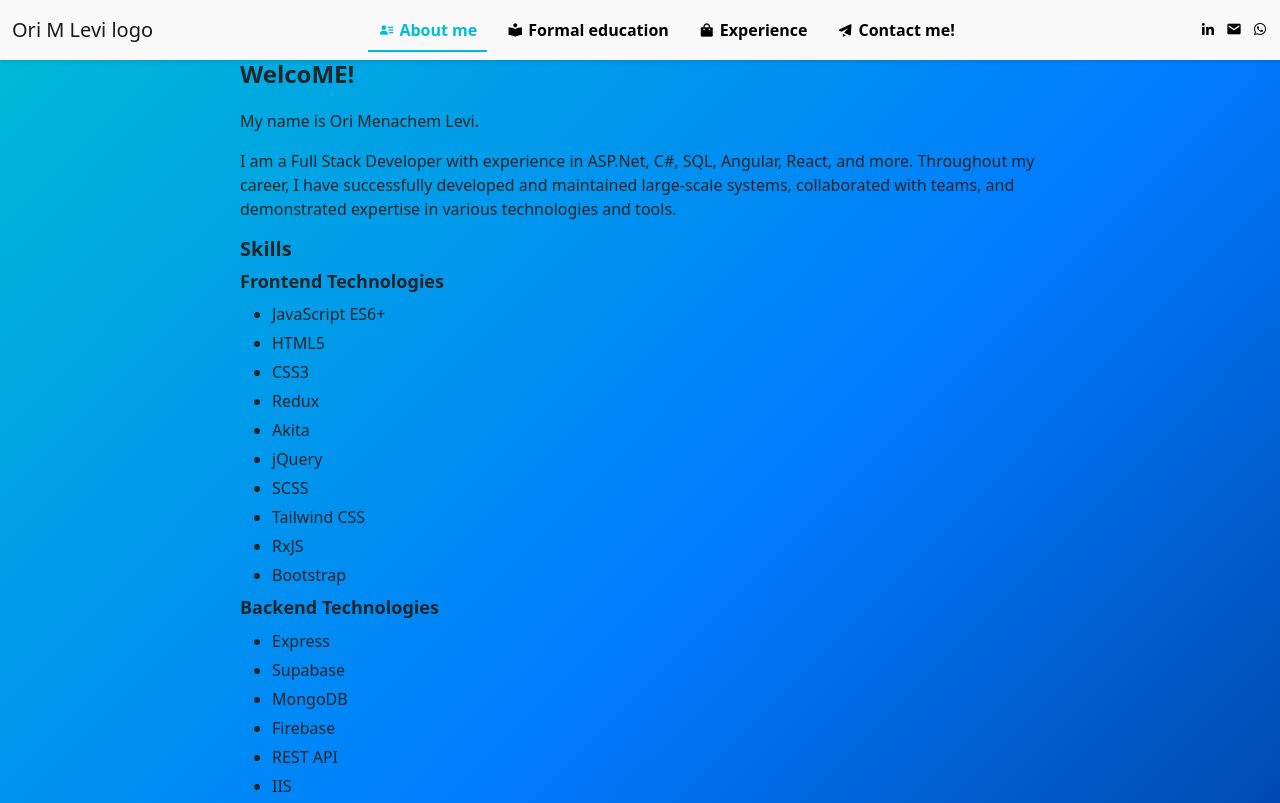
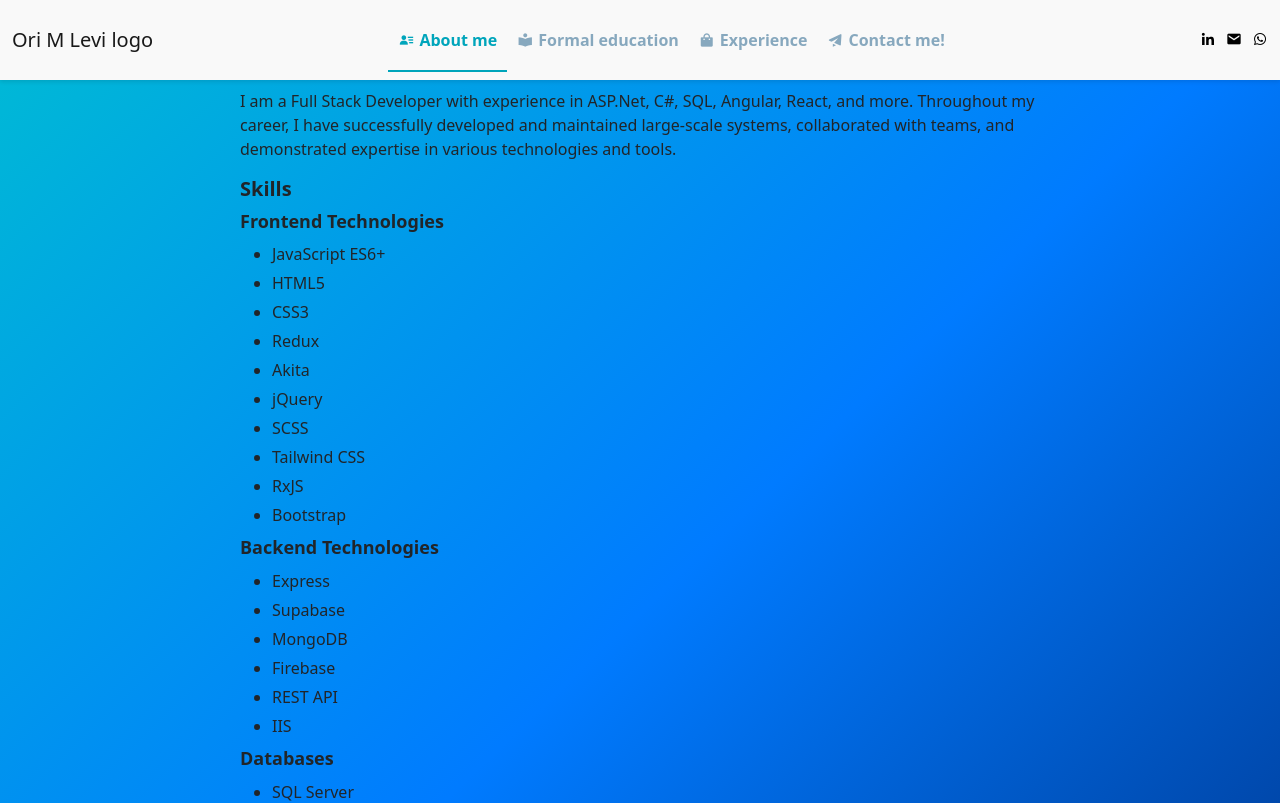
Before and after one commit to oriML/portfoliogular, an Angular app: page /about-me in a window 1280 px wide. Shown: the top 803 px of the page. Built offline with nearby package versions, Linux system fonts and the light colour scheme.

Commit message:
center nav tabs

```diff
--- a/src/app/layout/header/header.component.scss
+++ b/src/app/layout/header/header.component.scss
@@ -1,6 +1,6 @@
 $soft-white: #f9f9f9;
 $shadow-color: rgba(0, 0, 0, 0.1);
-$link-active-color: #00bcd4;
+$link-active-color: #00a5bb;
 $link-active-border-width: 2px;
 $link-hover-transition-duration: 1.5s;
 $link-active-transition-duration: 0.5s;
@@ -9,22 +9,27 @@ $link-inactive-transition-duration: 1.2s;
 .navbar {
     background-color: $soft-white;
     box-shadow: 0 2px 4px $shadow-color;
+    position: fixed;
+    top: 0;
+    left: 0;
+    right: 0;
 
     &-brand {
         margin-right: auto;
     }
 
     &-nav {
+        width: 100%;
+        border: none;
         justify-content: center;
-        margin: auto;
-        border: none;
 
         & a {
             display: flex;
             align-items: center;
             justify-content: center;
-            margin-right: 10px;
-            color: #000;
+            min-height: 8vh;
+            // margin-right: 10px;
+            color: #87a8be;
             font-weight: 600;
             text-decoration: none;
             outline: none;
```
